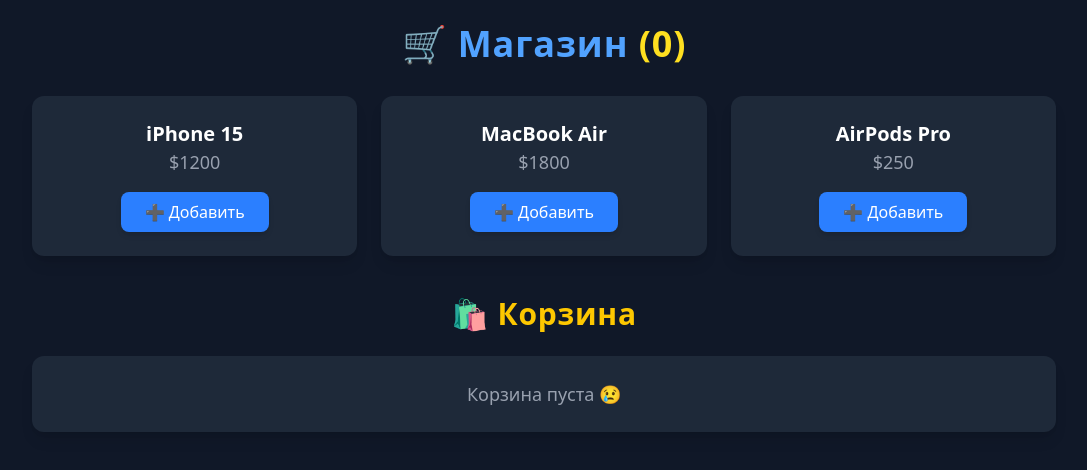
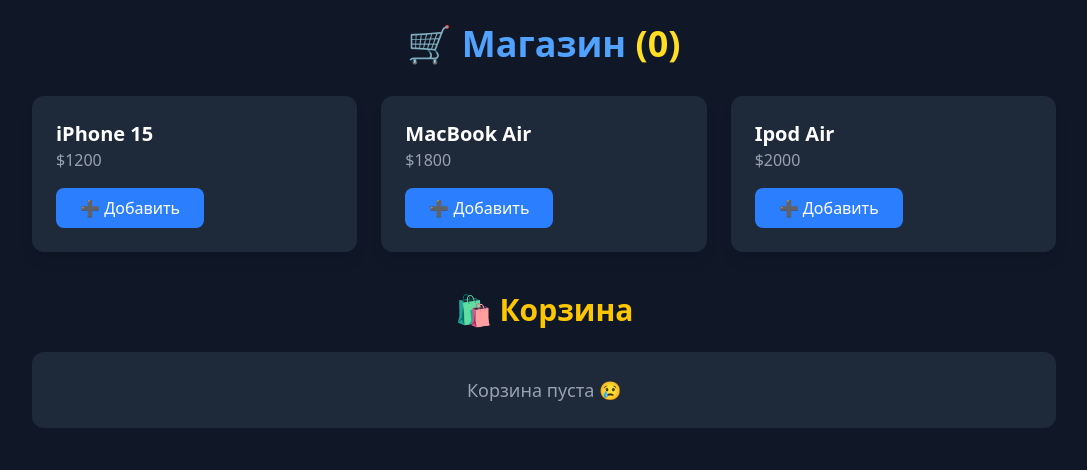
Before and after one commit to foxnaim/redux-training, a React (Vite) app: page / in a window 1280 px wide. Shown: the top 470 px of the page, without its empty margins (96-1183 px from the left). Built offline with nearby package versions, Linux system fonts and the light colour scheme.

Commit message:
modified:   src/components/cartSlice.jsx 	modified:   src/page/index.jsx

```diff
--- a/src/components/cartSlice.jsx
+++ b/src/components/cartSlice.jsx
@@ -2,10 +2,8 @@
 
 const loadCart = () => {
   const cart = localStorage.getItem("cart");
-  return cart ? JSON.parse(cart) : { items: [], total: 0 };
+  return cart ? JSON.parse(cart) : { items: [], total: 0, discount: 0, currency: "USD" };
 };
-
-const initialState = loadCart();
 
 const saveCart = (state) => {
   localStorage.setItem("cart", JSON.stringify(state));
@@ -13,7 +11,7 @@
 
 const cartSlice = createSlice({
   name: "cart",
-  initialState,
+  initialState: loadCart(),
   reducers: {
     addToCart: (state, action) => {
       const item = state.items.find((i) => i.id === action.payload.id);
@@ -33,34 +31,31 @@
         saveCart(state);
       }
     },
-    incrementQuantity: (state, action) => {
-      const item = state.items.find((i) => i.id === action.payload);
-      if (item) {
-        item.quantity += 1;
-        state.total += item.price;
-        saveCart(state);
+    applyDiscount: (state, action) => {
+      if (action.payload === "SALE10") {
+        state.discount = 0.1;
+      } else if (action.payload === "Max40") {
+        state.discount = 0.2; // 20% скидка
+      } else if (action.payload === "mare") {
+        state.discount = 0.3;
+      } else {
+        state.discount = 0; // Нет скидки
       }
+      saveCart(state);
     },
-    decrementQuantity: (state, action) => {
-      const item = state.items.find((i) => i.id === action.payload);
-      if (item) {
-        if (item.quantity > 1) {
-          item.quantity -= 1;
-          state.total -= item.price;
-        } else {
-          state.items = state.items.filter((i) => i.id !== action.payload);
-          state.total -= item.price;
-        }
-        saveCart(state);
-      }
-    },
-    clearCart: (state) => {
+
+    checkout: (state) => {
       state.items = [];
       state.total = 0;
+      state.discount = 0;
+      saveCart(state);
+    },
+    setCurrency: (state, action) => {
+      state.currency = action.payload;
       saveCart(state);
     },
   },
 });
 
-export const { addToCart, removeFromCart, incrementQuantity, decrementQuantity, clearCart } = cartSlice.actions;
+export const { addToCart, removeFromCart, applyDiscount, checkout, setCurrency } = cartSlice.actions;
 export default cartSlice.reducer;
--- a/src/page/index.jsx
+++ b/src/page/index.jsx
@@ -1,52 +1,30 @@
 import { useDispatch, useSelector } from "react-redux";
-import { addToCart, removeFromCart, incrementQuantity, decrementQuantity, clearCart } from "../components/cartSlice";
-import { useState, useEffect } from "react";
-
-const products = [
-  { id: 1, name: "iPhone 15", price: 1200 },
-  { id: 2, name: "MacBook Air", price: 1800 },
-  { id: 3, name: "AirPods Pro", price: 250 },
-];
+import { addToCart, removeFromCart, applyDiscount, checkout, setCurrency } from "../components/cartSlice";
+import { useState } from "react";
 
 export default function Home() {
   const dispatch = useDispatch();
   const cart = useSelector((state) => state.cart);
-  const [addedItem, setAddedItem] = useState(null);
+  const [coupon, setCoupon] = useState("");
+  const [orderSuccess, setOrderSuccess] = useState(false);
 
-  useEffect(() => {
-    if (addedItem) {
-      setTimeout(() => setAddedItem(null), 2000);
-    }
-  }, [addedItem]);
+  const totalWithDiscount = cart.total * (1 - cart.discount);
+  const currencyRates = { USD: 1, KZT: 450, EUR: 0.9 };
+  const convertedTotal = (totalWithDiscount * currencyRates[cart.currency]).toFixed(2);
 
   return (
-    <div className="min-h-screen bg-gray-900 text-white p-6 flex flex-col items-center relative">
-      <h1 className="text-4xl font-extrabold mb-8 text-blue-400 tracking-wide">
+    <div className="min-h-screen bg-gray-900 text-white p-6 flex flex-col items-center">
+      <h1 className="text-4xl font-extrabold mb-8 text-blue-400">
         🛒 Магазин <span className="text-yellow-300">({cart.items.length})</span>
       </h1>
 
-      {addedItem && (
-        <div className="absolute top-4 right-4 bg-green-500 text-white px-4 py-2 rounded-lg shadow-md animate-pulse">
-          ✅ {addedItem} добавлен в корзину!
-        </div>
-      )}
-
       {/* Продукты */}
       <div className="grid grid-cols-1 sm:grid-cols-2 md:grid-cols-3 gap-6 w-full max-w-5xl">
-        {products.map((product) => (
-          <div
-            key={product.id}
-            className="bg-gray-800 p-6 rounded-xl shadow-lg hover:shadow-2xl transition-all duration-300 transform hover:scale-105 flex flex-col items-center"
-          >
+        {[{ id: 1, name: "iPhone 15", price: 1200 }, { id: 2, name: "MacBook Air", price: 1800 },{ id: 3, name: "Ipod Air", price: 2000 } ].map((product) => (
+          <div key={product.id} className="bg-gray-800 p-6 rounded-xl shadow-lg">
             <h2 className="text-xl font-semibold">{product.name}</h2>
-            <p className="text-gray-400 text-lg">${product.price}</p>
-            <button
-              onClick={() => {
-                dispatch(addToCart(product));
-                setAddedItem(product.name);
-              }}
-              className="mt-4 bg-blue-500 px-6 py-2 rounded-lg hover:bg-blue-600 transition-all duration-200 shadow-md"
-            >
+            <p className="text-gray-400">${product.price}</p>
+            <button onClick={() => dispatch(addToCart(product))} className="mt-4 bg-blue-500 px-6 py-2 rounded-lg">
               ➕ Добавить
             </button>
           </div>
@@ -54,30 +32,63 @@
       </div>
 
       {/* Корзина */}
-      <h2 className="text-3xl font-bold mt-10 text-yellow-400 tracking-wide">
-        🛍 Корзина
-      </h2>
-      <div className="bg-gray-800 p-6 rounded-xl shadow-lg mt-6 w-full max-w-5xl transition-all duration-300">
+      <h2 className="text-3xl font-bold mt-10 text-yellow-400">🛍 Корзина</h2>
+      <div className="bg-gray-800 p-6 rounded-xl mt-6 w-full max-w-5xl">
         {cart.items.length === 0 ? (
           <p className="text-gray-400 text-center text-lg">Корзина пуста 😢</p>
         ) : (
           <>
             {cart.items.map((item) => (
               <div key={item.id} className="flex justify-between items-center border-b border-gray-700 py-3">
-                <span className="text-lg font-medium">{item.name}</span>
-                <div className="flex items-center space-x-3">
-                  <button onClick={() => dispatch(decrementQuantity(item.id))} className="bg-gray-700 px-3 py-1 rounded-lg">➖</button>
-                  <span className="text-lg font-bold">{item.quantity}</span>
-                  <button onClick={() => dispatch(incrementQuantity(item.id))} className="bg-gray-700 px-3 py-1 rounded-lg">➕</button>
-                </div>
+                <span className="text-lg font-medium">{item.name} x {item.quantity}</span>
                 <span className="text-lg font-semibold text-green-400">${item.price * item.quantity}</span>
-                <button onClick={() => dispatch(removeFromCart(item.id))} className="text-red-400 hover:text-red-500 text-lg">❌</button>
+                <button onClick={() => dispatch(removeFromCart(item.id))} className="text-red-400">❌</button>
               </div>
             ))}
-            <h3 className="text-2xl font-semibold mt-6 text-right text-green-300">
-              Итого: ${cart.total}
+            <h3 className="text-xl mt-4 text-right">Скидка: {cart.discount * 100}%</h3>
+            <h3 className="text-2xl font-semibold mt-2 text-right text-green-300">
+              Итого: {convertedTotal} {cart.currency}
             </h3>
-            <button onClick={() => dispatch(clearCart())} className="mt-4 w-full bg-red-600 px-6 py-2 rounded-lg">🗑 Очистить корзину</button>
+
+            {/* Купон */}
+            <div className="flex mt-4">
+              <input
+                type="text"
+                placeholder="Введите купон"
+                value={coupon}
+                onChange={(e) => setCoupon(e.target.value)}
+                className="bg-gray-700 p-2 rounded-md w-full text-black"
+              />
+              <button onClick={() => dispatch(applyDiscount(coupon))} className="ml-2 bg-green-500 px-4 py-2 rounded-lg">
+                ✅ Применить
+              </button>
+            </div>
+
+            {/* Выбор валюты */}
+            <div className="mt-4">
+              <select
+                onChange={(e) => dispatch(setCurrency(e.target.value))}
+                className="bg-gray-700 p-2 rounded-md"
+              >
+                <option value="USD">USD ($)</option>
+                <option value="KZT">KZT (₸)</option>
+                <option value="EUR">EUR (€)</option>
+              </select>
+            </div>
+
+            {/* Оплата */}
+            <button
+              onClick={() => {
+                dispatch(checkout());
+                setOrderSuccess(true);
+                setTimeout(() => setOrderSuccess(false), 3000);
+              }}
+              className="mt-4 w-full bg-green-600 px-6 py-2 rounded-lg"
+            >
+              💳 Оплатить
+            </button>
+
+            {orderSuccess && <p className="text-green-400 text-center mt-4">✅ Заказ оформлен!</p>}
           </>
         )}
       </div>
```
